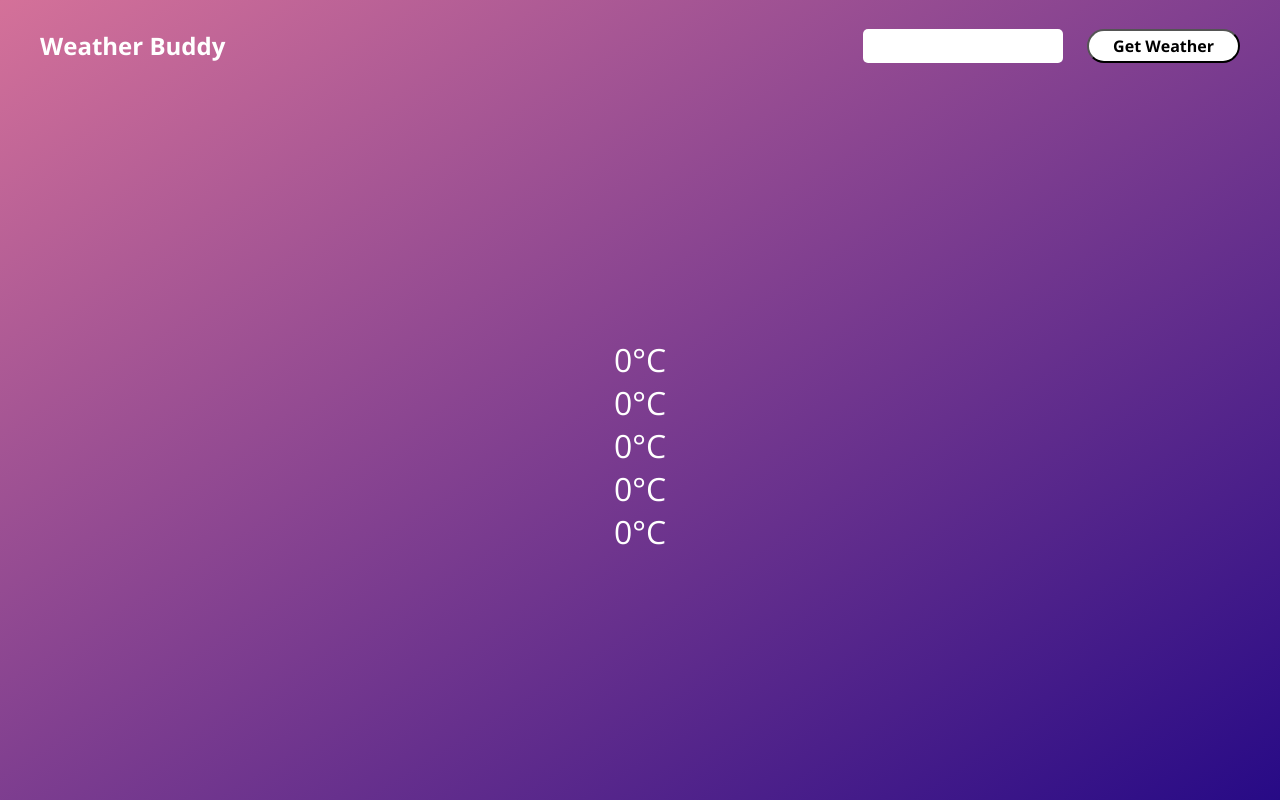
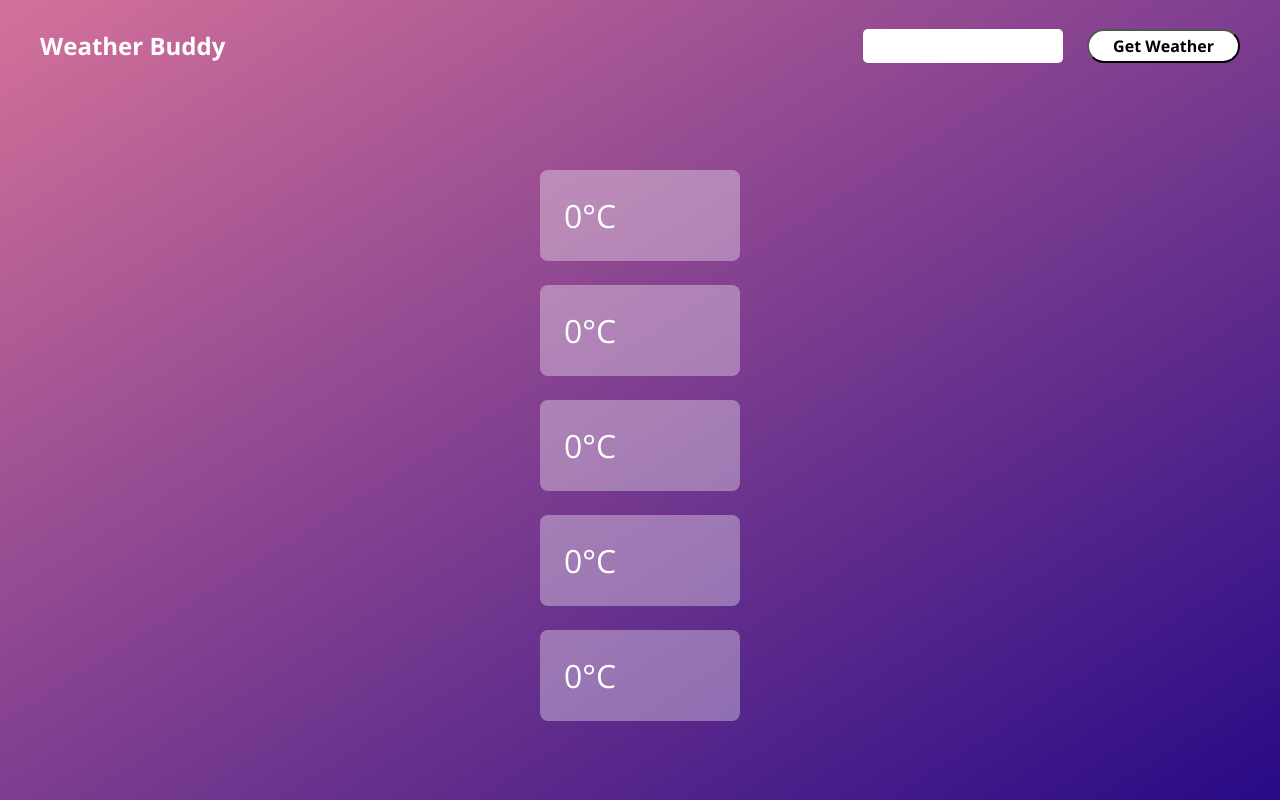
Before and after one commit to miguelagol/weather-buddy, a React (Create React App) app: page /forecast in a window 1280 px wide. Built offline with nearby package versions, Linux system fonts and the light colour scheme; no server answers; a web font is replaced by a local one.

Commit message:
Add css styles to Forecast component

```diff
--- a/src/components/Forecast.module.scss
+++ b/src/components/Forecast.module.scss
@@ -1,4 +1,22 @@
+@import '../config.scss';
+
 .forecast-container {
-   text-align: center;
+   display: grid;
+   grid-template: repeat(5, min-content) / minmax(200px, max-content);
+   grid-gap: $grid * 3;
+   justify-content: center;
    color: white;
 }
+
+.day {
+   display: grid;
+   grid-template-rows: repeat(2, min-content);
+   padding: $grid * 3;
+   border-radius: $grid;
+   background-color: hsla(0, 100%, 100%, 0.34);
+
+   h3 {
+      font-size: $font-xs * 1.5;
+      margin: 0 0 $grid * 3 0;
+   }
+}
```
